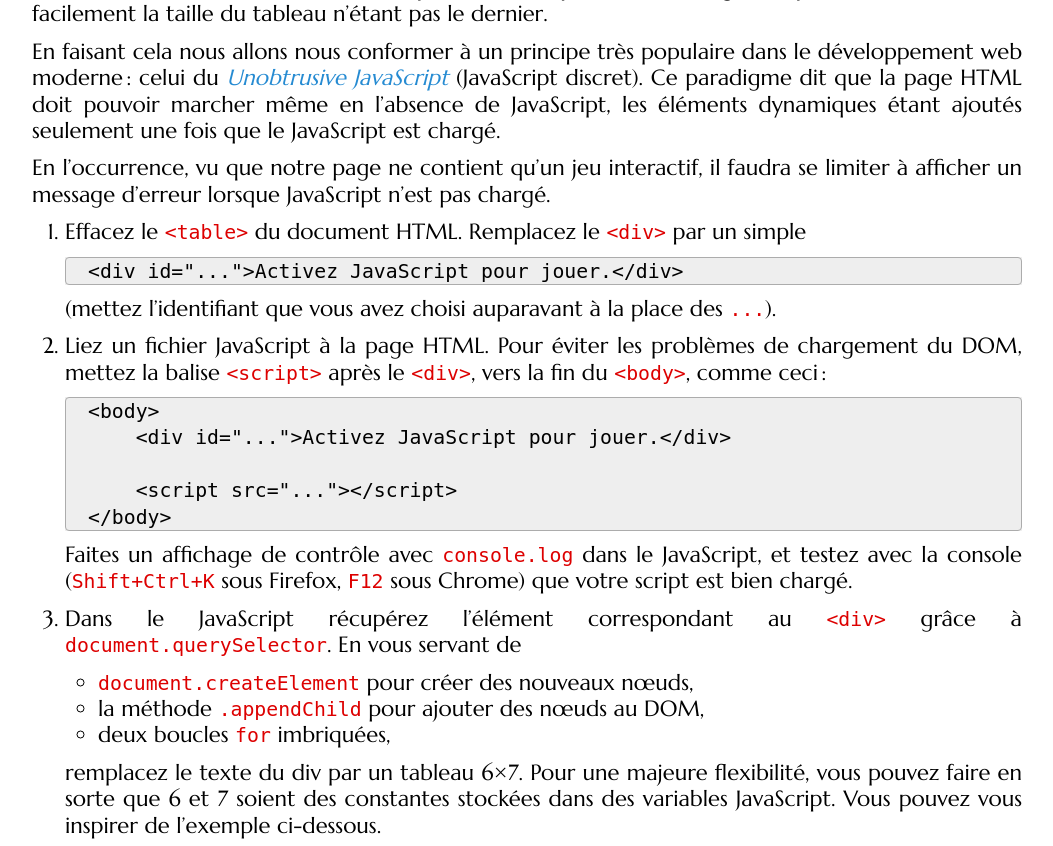
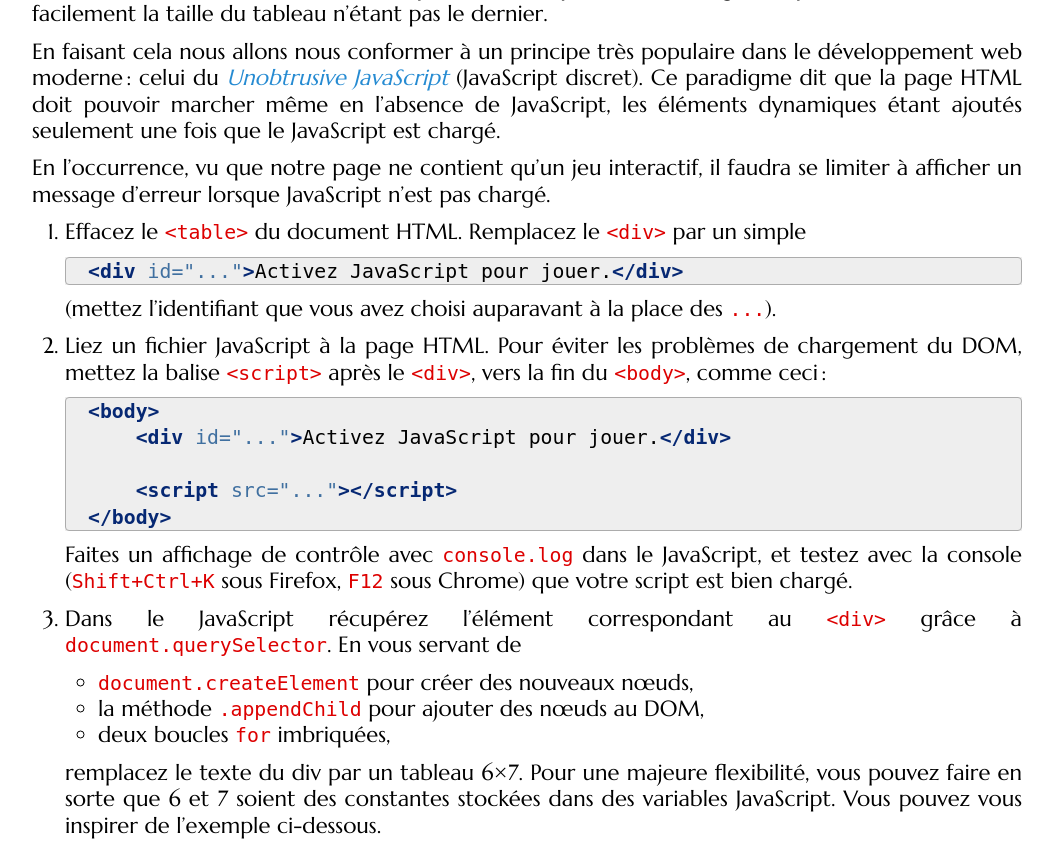
Before and after one commit to defeo/aws, a Jekyll site: the page built from _tutorials/tutorial2.md, in a window 1280 px wide and 1400 px high, scrolled down 2555 px, cut to the strip 0-846 px from the top of the window. Shown: the whole strip, without its empty margins (113-1166 px from the left). Built offline with Jekyll 4.4.1, drawn with Linux system fonts in a browser that asks for light colours; some web fonts are replaced; some of the changed text lies outside the part shown.

Commit message:
Fixed code blocks in tutorial 2

````diff
--- a/_tutorials/tutorial2.md
+++ b/_tutorials/tutorial2.md
@@ -90,7 +90,9 @@ n'est pas chargé.
 1. Effacez le `<table>` du document HTML. Remplacez le `<div>` par un
    simple
 
-	   <div id="...">Activez JavaScript pour jouer.</div>
+   ~~~html
+   <div id="...">Activez JavaScript pour jouer.</div>
+   ~~~
 
    (mettez l'identifiant que vous avez choisi auparavant à la place
    des `...`).
@@ -99,7 +101,7 @@ n'est pas chargé.
    problèmes de chargement du DOM, mettez la balise `<script>` après
    le `<div>`, vers la fin du `<body>`, comme ceci :
 
-   ~~~
+   ~~~html
    <body>
 	   <div id="...">Activez JavaScript pour jouer.</div>
 
@@ -142,8 +144,10 @@ n'est pas chargé.
    élément du DOM à la classe `joueur1` il suffit d'utiliser
    l'attribut `.className`. Par exemple
 
-	   var elt = document.querySelector('#mon-element');
-	   elt.className = 'joueur1';
+   ```js
+   var elt = document.querySelector('#mon-element');
+   elt.className = 'joueur1';
+   ```
 
    Testez votre fonction à l'aide de la console.
 
@@ -189,7 +193,9 @@ la plus élégante.
    pour l'évènement `click` sur le plateau (sur la balise `<table>`,
    par exemple). Pour l'instant, contentez vous de faire un
 
-	   console.log(event.target)
+   ```js
+   console.log(event.target)
+   ```
 
    dans le gestionnaire (`event` étant l'objet évènement passé au
    gestionnaire). Testez votre gestionnaire à l'aide de la console.
@@ -202,19 +208,17 @@ la plus élégante.
    `data-*`. Par exemple, si `ma_case` représente une balise `<td>`,
    le code suivant
 
-   ~~~
+   ~~~js
    // exemple utilisant dataset
    ma_ligne.appendChild(ma_case);
    ma_case.dataset.column = 0;
    ~~~
-   {:.javascript}
 
    insère une balise
 
-   ~~~
+   ~~~html
    <td data-column="0"></td>
    ~~~
-   {:.html}
 
    dans le document. **Attention**, toutes les propriétés de `dataset`
    sont automatiquement converties en chaînes de caractères par
````
